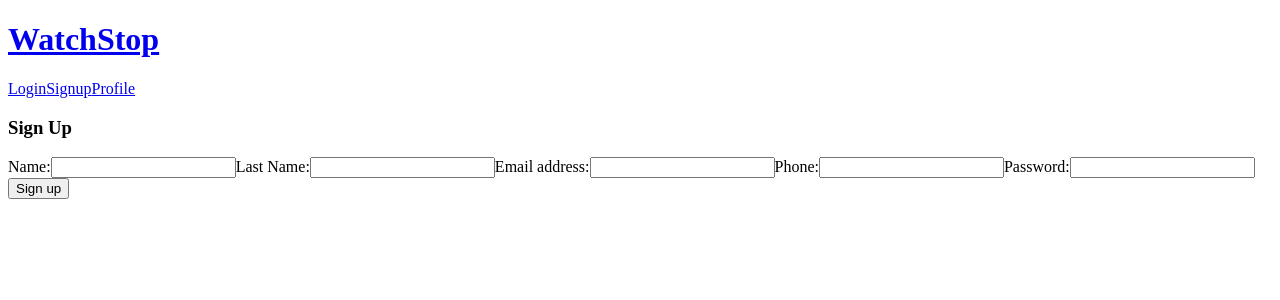
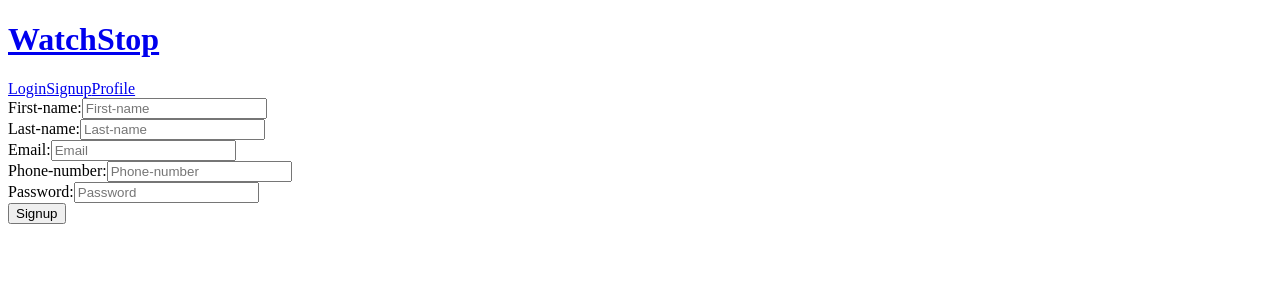
Before and after one commit to keticodes/WatchStop, a React (Vite) app in the folder FrontEnd/: page /signup in a window 1280 px wide. Shown: the top 300 px of the page. Built offline with nearby package versions, Linux system fonts and the light colour scheme.

Commit message:
Signup Working ( Miro provided handleSubmit )

```diff
--- /dev/null
+++ b/FrontEnd/src/components/button.jsx
@@ -0,0 +1,7 @@
+const Button = (data) => {
+  const buttonStyle = {
+    // Will add later
+  };
+  return <button style={buttonStyle}>{data.text}</button>;
+};
+export default Button;
--- /dev/null
+++ b/FrontEnd/src/components/input.jsx
@@ -0,0 +1,20 @@
+import { useState } from "react";
+
+const Input = ({ text, password, value, setValue }) => {
+  return (
+    <div className="input">
+      <label htmlFor={password ? "passwordInput" : "textInput"}>
+        {password ? "Password" : text}:
+      </label>
+      <input
+        type={password ? "password" : "text"}
+        id={password ? "passwordInput" : text}
+        placeholder={text}
+        value={value}
+        onChange={(e) => setValue(e.target.value)}
+      />
+    </div>
+  );
+};
+
+export default Input;
--- a/FrontEnd/src/components/pages/Signup.jsx
+++ b/FrontEnd/src/components/pages/Signup.jsx
@@ -1,59 +1,62 @@
 import React, { useState } from "react";
+import Input from "../input";
+import Button from "../button";
 
+const apiUrl = "http://localhost:3001/api/users";
 const Signup = () => {
-  const [name, setName] = useState("");
-  const [lastName, setLastName] = useState("");
+  // State variables for input values
+  const [firstname, setFirstName] = useState("");
+  const [lastname, setLastName] = useState("");
   const [email, setEmail] = useState("");
-  const [phone, setPhone] = useState("");
+  const [phonenumber, setPhoneNumber] = useState("");
   const [password, setPassword] = useState("");
 
   const handleSubmit = async (e) => {
     e.preventDefault();
 
-    console.log(name, lastName, email, phone, password);
+    const user = { firstname, lastname, email, phonenumber };
+
+    const response = await fetch(apiUrl, {
+      method: "POST",
+      body: JSON.stringify(user),
+      headers: {
+        "Content-Type": "application/json",
+      },
+    });
+    const json = await response.json();
+
+    if (!response.ok) {
+      console.log("Error");
+    }
+    if (response.ok) {
+      setFirstName("");
+      setLastName("");
+      setEmail("");
+      setPhoneNumber("");
+      console.log("new user added:", json);
+    }
   };
 
   return (
-    <form className="signup" onSubmit={handleSubmit}>
-      <h3>Sign Up</h3>
-
-      <label>Name:</label>
-      <input
-        type="text"
-        onChange={(e) => setName(e.target.value)}
-        value={name}
-      />
-
-      <label>Last Name:</label>
-      <input
-        type="text"
-        onChange={(e) => setLastName(e.target.value)}
-        value={lastName}
-      />
-
-      <label>Email address:</label>
-      <input
-        type="email"
-        onChange={(e) => setEmail(e.target.value)}
-        value={email}
-      />
-
-      <label>Phone:</label>
-      <input
-        type="tel"
-        onChange={(e) => setPhone(e.target.value)}
-        value={phone}
-      />
-
-      <label>Password:</label>
-      <input
-        type="password"
-        onChange={(e) => setPassword(e.target.value)}
-        value={password}
-      />
-
-      <button>Sign up</button>
-    </form>
+    <>
+      <form onSubmit={handleSubmit}>
+        <Input text="First-name" value={firstname} setValue={setFirstName} />
+        <Input text="Last-name" value={lastname} setValue={setLastName} />
+        <Input text="Email" value={email} setValue={setEmail} />
+        <Input
+          text="Phone-number"
+          value={phonenumber}
+          setValue={setPhoneNumber}
+        />
+        <Input
+          text="Password"
+          password={true}
+          value={password}
+          setValue={setPassword}
+        />
+        <Button text="Signup" type="submit" />
+      </form>
+    </>
   );
 };
 
```
Also changed, not shown: 1 other file (tests, documents, lock files or other folders).
